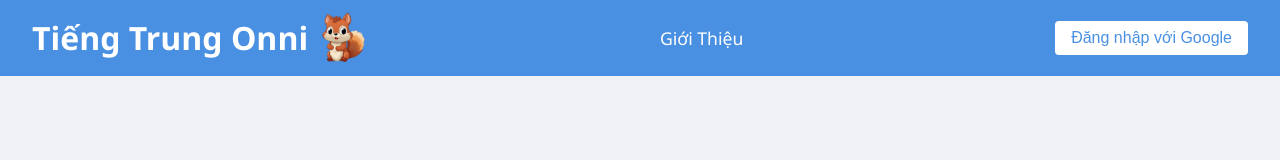
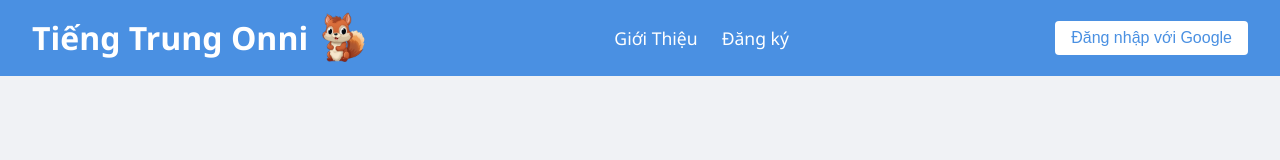
Before and after one commit to nguyennhattrang2007/chinese-teacher-app, a React (Create React App) app: page /login in a window 1280 px wide. Shown: the top 160 px of the page. Built offline with nearby package versions, Linux system fonts and the light colour scheme; no server answers.

Commit message:
fix: minor

```diff
--- a/src/components/Navbar.js
+++ b/src/components/Navbar.js
@@ -85,6 +85,7 @@ const Navbar = () => {
       </div>
       <NavLinks>
         <Link to="/introduction">Giới Thiệu</Link>
+        <Link>Đăng ký</Link>
         {/* <Link to="/lessons">Bài Học</Link>
         <Link to="/schedule">Lộ trình học</Link>
         <Link to="/exam-homework">Kiểm Tra</Link> */}
--- a/src/pages/Introduction.js
+++ b/src/pages/Introduction.js
@@ -157,7 +157,7 @@ const About = () => {
         <SectionTitle>🎉 Giảng viên đồng hành cùng Onni</SectionTitle>
         <List>
           <ListItem>
-            <strong>👩‍🏫 1. Nguyễn Nhật Trang - 2007</strong>
+            <strong>👩‍🏫 Nguyễn Nhật Trang - 2007</strong>
             <br />
             - Đã có chứng chỉ HSK4 và HSKK TC.
             <br />
```
Also changed, not shown: 1 other file (tests, documents, lock files or other folders).
